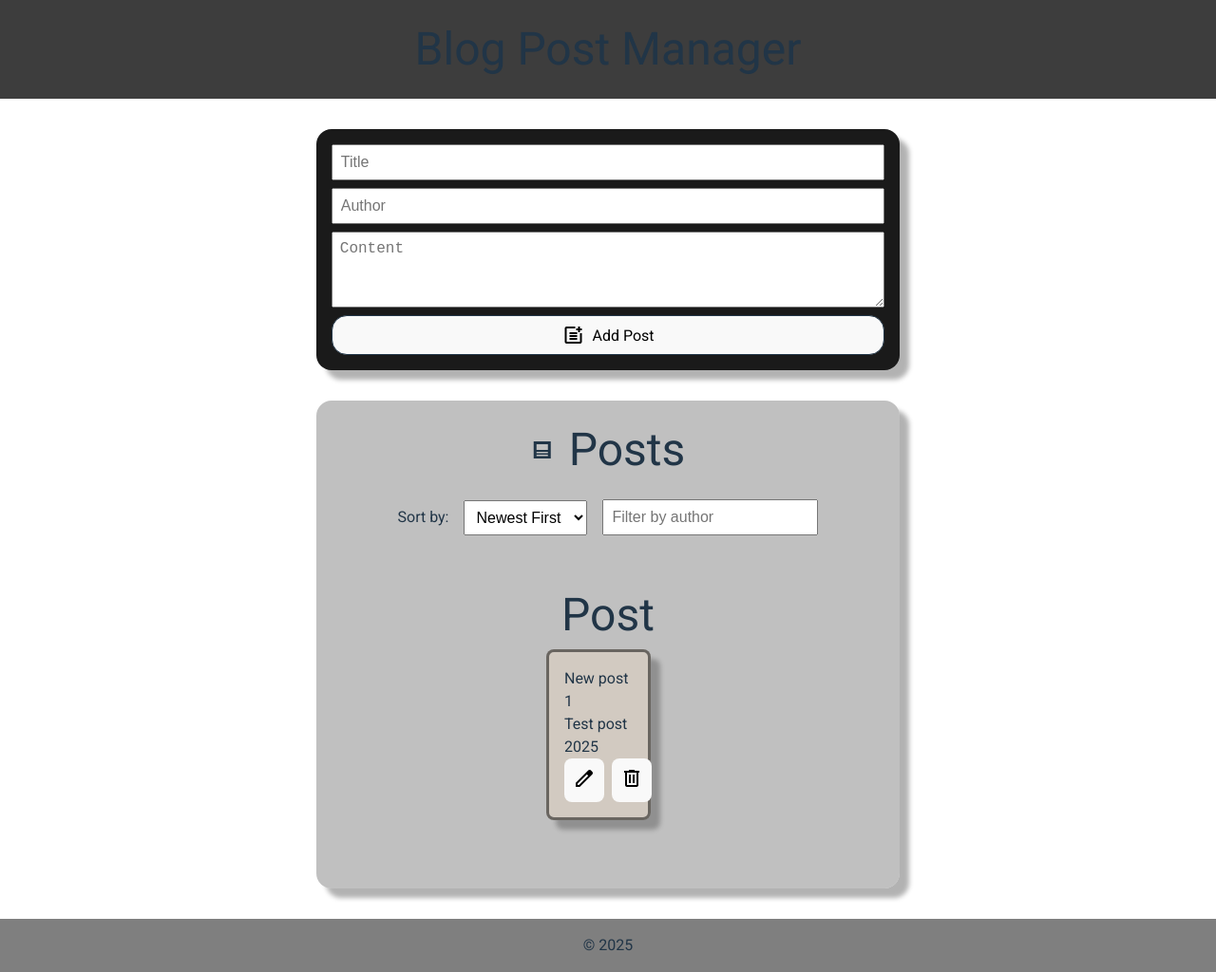
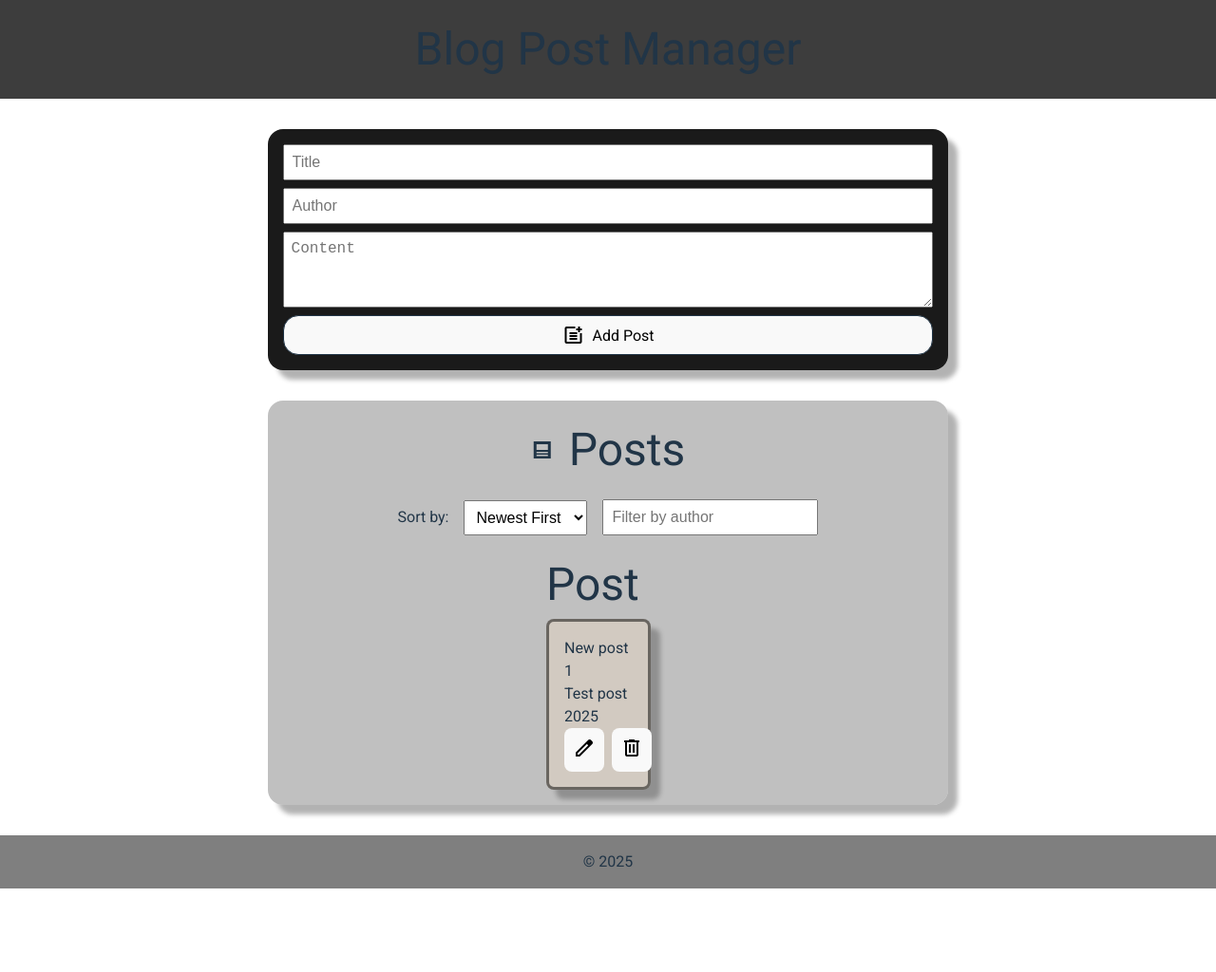
Before and after one commit to Bosseyang/Task3-Blog-Post-Manager, a website built with Vite: page blog-post-manager/index.html in a window 1280 px wide. Shown: the whole page at 95% size. After the commit the page ends 936 px from the top, so only its background shows below. Built offline with nearby package versions, Linux system fonts and the light colour scheme.

Commit message:
Update style.css

```diff
--- a/blog-post-manager/src/css/style.css
+++ b/blog-post-manager/src/css/style.css
@@ -33,13 +33,6 @@ a:hover {
   color: #535bf2;
 }
 
-#app {
-  max-width: 1280px;
-  margin: 0 auto;
-  padding: 2rem;
-  text-align: center;
-}
-
 .logo {
   height: 6em;
   padding: 1.5em;
@@ -64,6 +57,7 @@ a:hover {
 button {
   border-radius: 8px;
   border: 1px solid transparent;
+
   padding: 0.6em 1.2em;
   font-size: 1em;
   font-weight: 500;
@@ -123,7 +117,7 @@ h1 {
   flex-direction: column;
   align-items: center;
 
-  height: 100vh;
+  height: 100%;
   width: 80%;
   gap: 2rem;
 }
@@ -132,6 +126,7 @@ h1 {
   display: flex;
   justify-content: center;
   align-items: center;
+  bottom: 0;
 
   padding: 1rem;
   width: 100%;
@@ -150,7 +145,7 @@ h1 {
   gap: 1rem;
   padding: 1rem;
 
-  width: 60%;
+  width: 70%;
 }
 
 #content {
@@ -170,8 +165,8 @@ h1 {
   border-radius: 1rem;
   box-shadow: 10px 10px 5px rgba(0, 0, 0, 0.3);
 
-  height: 100vh;
-  width: 60%;
+  /* min-height: 100vh; */
+  width: 70%;
 }
 #posts #posts-header {
   display: flex;
@@ -219,6 +214,13 @@ button {
 /* Responsiveness styling for mobile */
 @media screen and (max-width: 1024px) {
   .main {
+    width: 80%;
+  }
+}
+
+/* Responsiveness styling for tablet */
+@media screen and (max-width: 1024px) {
+  .main {
     width: 90%;
   }
 
@@ -235,7 +237,9 @@ button {
   }
 }
 
-/* Responsiveness styling for desktop */
-.main {
-  width: 80%;
+/* Responsiveness styling for small desktop */
+@media screen and (max-width: 1280px) {
+  .main {
+    width: 80%;
+  }
 }
```
